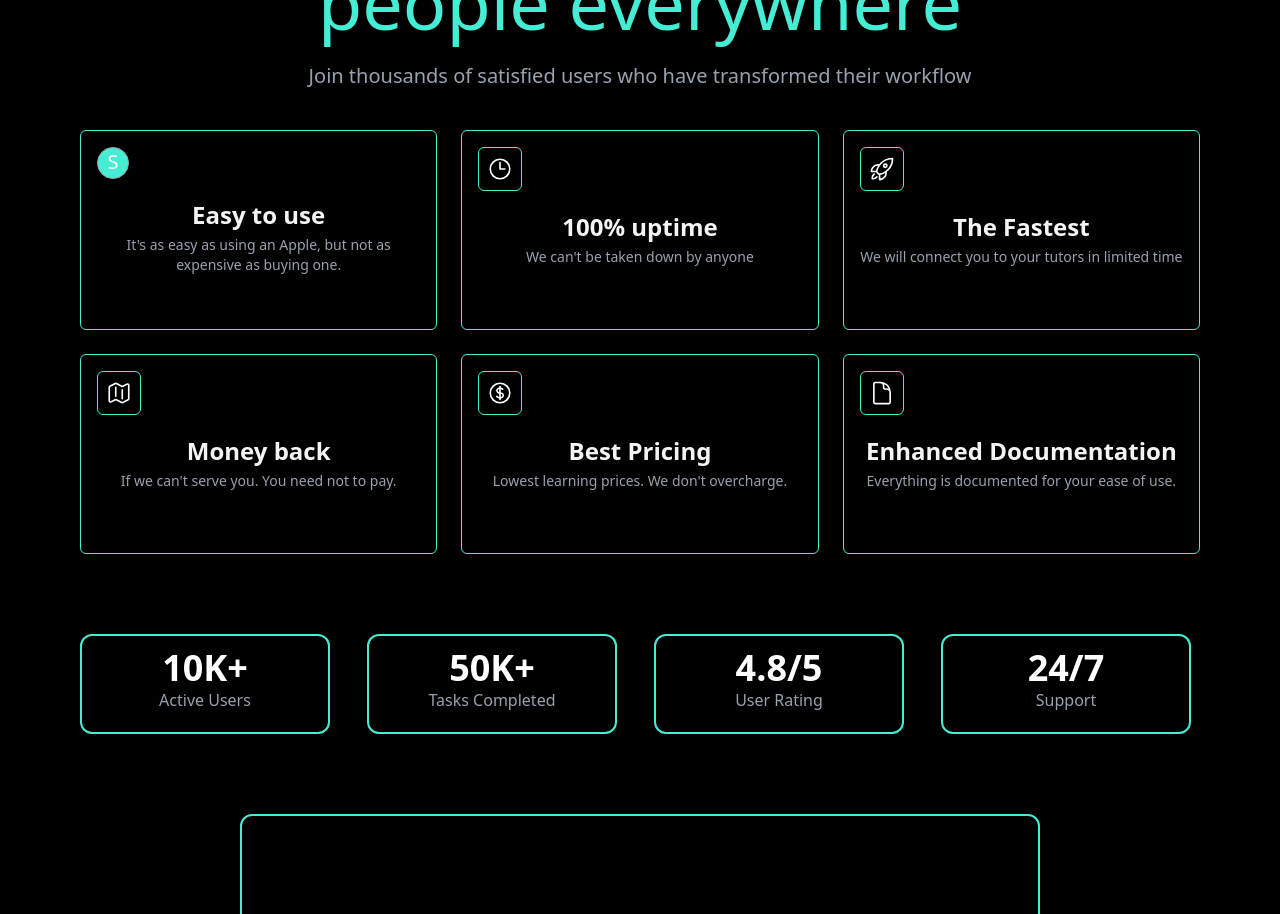
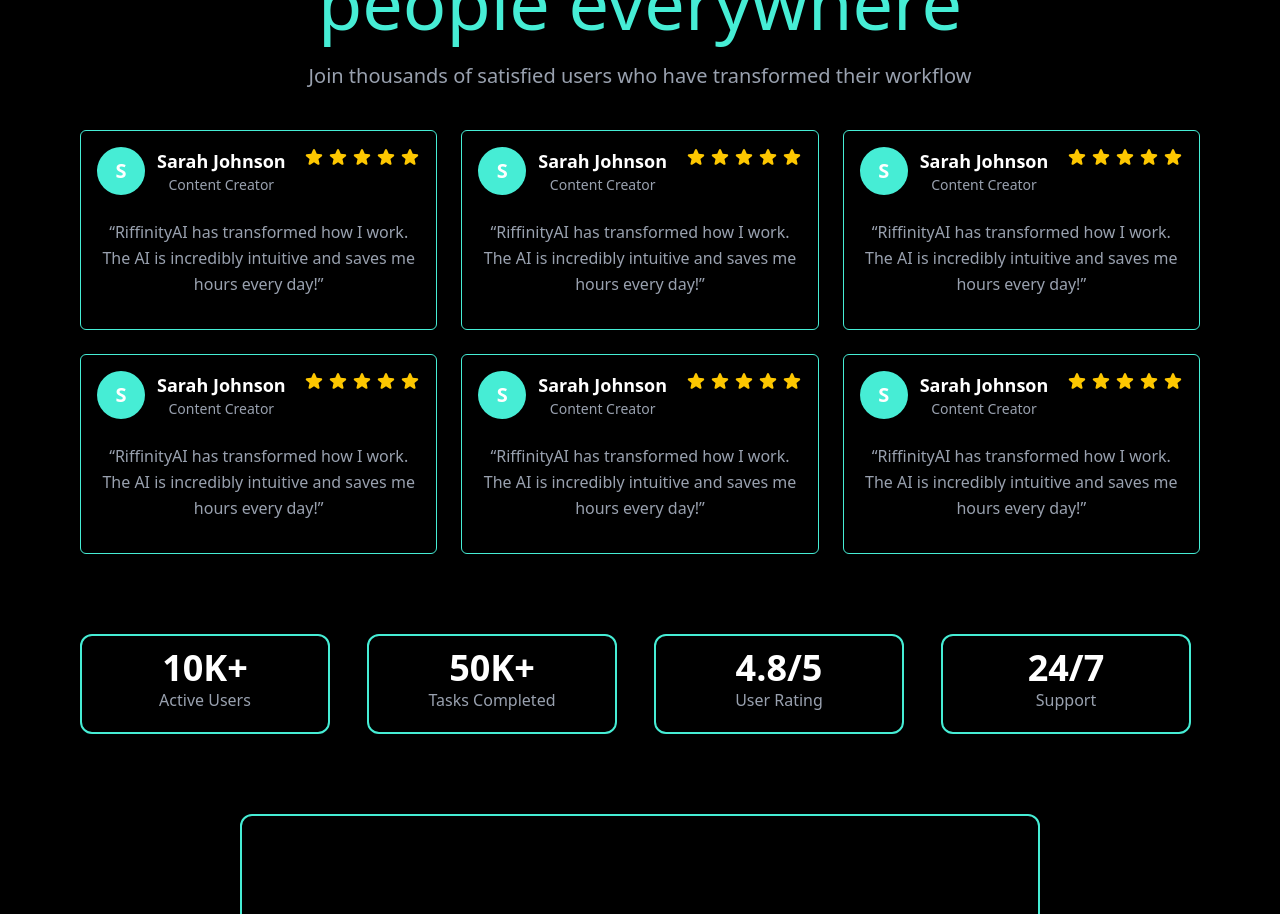
Before and after one commit to shubham22062/Awast, a Next.js app in the folder landing/: page / in a window 1280 px wide. Shown: the part 2880-3794 px from the top of the page. Built offline with nearby package versions, Linux system fonts and the light colour scheme; no server answers.

Commit message:
changes in About

```diff
--- a/landing/components/About.tsx
+++ b/landing/components/About.tsx
@@ -1,3 +1,5 @@
+import { StarIcon } from "@heroicons/react/24/solid";
+
 export default function About(){
     return (
         <div className="justify-center text-center items-center pt-30">
@@ -9,58 +11,239 @@ export default function About(){
             <div className="pt-10 grid grid-cols-1 sm:grid-cols-2 lg:grid-cols-3 xl:grid-cols-3 gap-6 px-20">
 
                 {/* Card 1 */}
-                <div className="border border-teal-300 rounded-md w-full min-h-[200px] p-4 transition-transform duration-300 hover:scale-105 bg-transparent">
-                <span className="block rounded-full bg-teal-300 border border-gray-400 text-white text-xl w-8 h-8">S</span>
-                    <span className="text-2xl text-gray-100 font-bold block pt-5">Easy to use</span>
-                    <p className="text-gray-400 text-sm mt-1">It's as easy as using an Apple, but not as expensive as buying one.</p>
+                <div className="border border-teal-300 rounded-md w-full min-h-[200px] p-4 bg-transparent transition-transform duration-300 hover:scale-105">
+
+                <div className="flex items-start justify-between">
+
+                    <div className="flex items-center gap-3">
+                    <span className="flex items-center justify-center rounded-full bg-teal-300 text-white text-xl font-bold w-12 h-12">
+                        S
+                    </span>
+
+                    <div>
+                        <h3 className="text-lg font-bold text-white">
+                        Sarah Johnson
+                        </h3>
+                        <p className="text-sm text-gray-400">
+                        Content Creator
+                        </p>
+                    </div>
+                    </div>
+
+                    <div className="flex gap-1">
+                    {[...Array(5)].map((_, index) => (
+                        <StarIcon
+                        key={index}
+                        className="h-5 w-5 text-yellow-400"
+                        />
+                    ))}
+                    </div>
+                </div>
+
+
+                <div className="mt-6">
+                <p className="mt-2  text-gray-400 leading-relaxed">
+                    “RiffinityAI has transformed how I work. The AI is incredibly intuitive and saves me hours every day!”
+                    </p>
+                </div>
                 </div>
 
                 {/* Card 2 */}
-                <div className="border border-teal-300 rounded-md w-full min-h-[200px] p-4 transition-transform duration-300 hover:scale-105 bg-transparent">
-                    <svg xmlns="http://www.w3.org/2000/svg" fill="none" viewBox="0 0 24 24" strokeWidth="1.5" stroke="currentColor" className="size-11 text-white border border-teal-300 rounded-md p-2 transition-transform duration-300 hover:scale-105">
-                        <path strokeLinecap="round" strokeLinejoin="round" d="M12 6v6h4.5m4.5 0a9 9 0 1 1-18 0 9 9 0 0 1 18 0Z" />
-                    </svg>
-                    <span className="text-2xl text-gray-100 font-bold block pt-5">100% uptime</span>
-                    <p className="text-gray-400 text-sm mt-1">We can't be taken down by anyone</p>
+                 <div className="border border-teal-300 rounded-md w-full min-h-[200px] p-4 bg-transparent transition-transform duration-300 hover:scale-105">
+
+                <div className="flex items-start justify-between">
+
+                    <div className="flex items-center gap-3">
+                    <span className="flex items-center justify-center rounded-full bg-teal-300 text-white text-xl font-bold w-12 h-12">
+                        S
+                    </span>
+
+                    <div>
+                        <h3 className="text-lg font-bold text-white">
+                        Sarah Johnson
+                        </h3>
+                        <p className="text-sm text-gray-400">
+                        Content Creator
+                        </p>
+                    </div>
+                    </div>
+
+                    <div className="flex gap-1">
+                    {[...Array(5)].map((_, index) => (
+                        <StarIcon
+                        key={index}
+                        className="h-5 w-5 text-yellow-400"
+                        />
+                    ))}
+                    </div>
                 </div>
 
+
+                <div className="mt-6">
+                <p className="mt-2  text-gray-400 leading-relaxed">
+                    “RiffinityAI has transformed how I work. The AI is incredibly intuitive and saves me hours every day!”
+                    </p>
+                </div>
+                </div>
+
+
                 {/* Card 3 */}
-                <div className="border border-teal-300 rounded-md w-full min-h-[200px] p-4 transition-transform duration-300 hover:scale-105 bg-transparent">
-                    <svg xmlns="http://www.w3.org/2000/svg" fill="none" viewBox="0 0 24 24" strokeWidth="1.5" stroke="currentColor" className="size-11 text-white border border-teal-300 rounded-md p-2 transition-transform duration-300 hover:scale-105">
-                        <path strokeLinecap="round" strokeLinejoin="round" d="M15.59 14.37a6 6 0 0 1-5.84 7.38v-4.8m5.84-2.58a14.98 14.98 0 0 0 6.16-12.12A14.98 14.98 0 0 0 9.631 8.41m5.96 5.96a14.926 14.926 0 0 1-5.841 2.58m-.119-8.54a6 6 0 0 0-7.381 5.84h4.8m2.581-5.84a14.927 14.927 0 0 0-2.58 5.84m2.699 2.7c-.103.021-.207.041-.311.06a15.09 15.09 0 0 1-2.448-2.448 14.9 14.9 0 0 1 .06-.312m-2.24 2.39a4.493 4.493 0 0 0-1.757 4.306 4.493 4.493 0 0 0 4.306-1.758M16.5 9a1.5 1.5 0 1 1-3 0 1.5 1.5 0 0 1 3 0Z" />
-                    </svg>
-                    <span className="text-2xl text-gray-100 font-bold block pt-5">The Fastest</span>
-                    <p className="text-gray-400 text-sm mt-1">We will connect you to your tutors in limited time</p>
+                 <div className="border border-teal-300 rounded-md w-full min-h-[200px] p-4 bg-transparent transition-transform duration-300 hover:scale-105">
+
+                <div className="flex items-start justify-between">
+
+                    <div className="flex items-center gap-3">
+                    <span className="flex items-center justify-center rounded-full bg-teal-300 text-white text-xl font-bold w-12 h-12">
+                        S
+                    </span>
+
+                    <div>
+                        <h3 className="text-lg font-bold text-white">
+                        Sarah Johnson
+                        </h3>
+                        <p className="text-sm text-gray-400">
+                        Content Creator
+                        </p>
+                    </div>
+                    </div>
+
+                    <div className="flex gap-1">
+                    {[...Array(5)].map((_, index) => (
+                        <StarIcon
+                        key={index}
+                        className="h-5 w-5 text-yellow-400"
+                        />
+                    ))}
+                    </div>
+                </div>
+
+
+                <div className="mt-6">
+                <p className="mt-2  text-gray-400 leading-relaxed">
+                    “RiffinityAI has transformed how I work. The AI is incredibly intuitive and saves me hours every day!”
+                    </p>
+                </div>
                 </div>
 
 
 
+
                 {/* Card 5 */}
-                <div className="border border-teal-300 rounded-md w-full min-h-[200px] p-4 transition-transform duration-300 hover:scale-105 bg-transparent">
-                    <svg xmlns="http://www.w3.org/2000/svg" fill="none" viewBox="0 0 24 24" strokeWidth="1.5" stroke="currentColor" className="size-11 text-white border border-teal-300 rounded-md p-2 transition-transform duration-300 hover:scale-105">
-                        <path strokeLinecap="round" strokeLinejoin="round" d="M9 6.75V15m6-6v8.25m.503 3.498 4.875-2.437c.381-.19.622-.58.622-1.006V4.82c0-.836-.88-1.38-1.628-1.006l-3.869 1.934c-.317.159-.69.159-1.006 0L9.503 3.252a1.125 1.125 0 0 0-1.006 0L3.622 5.689C3.24 5.88 3 6.27 3 6.695V19.18c0 .836.88 1.38 1.628 1.006l3.869-1.934c.317-.159.69-.159 1.006 0l4.994 2.497c.317.158.69.158 1.006 0Z" />
-                    </svg>
-                    <span className="text-2xl text-gray-100 font-bold block pt-5">Money back</span>
-                    <p className="text-gray-400 text-sm mt-1">If we can't serve you. You need not to pay.</p>
+                 <div className="border border-teal-300 rounded-md w-full min-h-[200px] p-4 bg-transparent transition-transform duration-300 hover:scale-105">
+
+                <div className="flex items-start justify-between">
+
+                    <div className="flex items-center gap-3">
+                    <span className="flex items-center justify-center rounded-full bg-teal-300 text-white text-xl font-bold w-12 h-12">
+                        S
+                    </span>
+
+                    <div>
+                        <h3 className="text-lg font-bold text-white">
+                        Sarah Johnson
+                        </h3>
+                        <p className="text-sm text-gray-400">
+                        Content Creator
+                        </p>
+                    </div>
+                    </div>
+
+                    <div className="flex gap-1">
+                    {[...Array(5)].map((_, index) => (
+                        <StarIcon
+                        key={index}
+                        className="h-5 w-5 text-yellow-400"
+                        />
+                    ))}
+                    </div>
                 </div>
 
-                {/* Card 6 */}
-                <div className="border border-teal-300 rounded-md w-full min-h-[200px] p-4 transition-transform duration-300 hover:scale-105 bg-transparent">
-                    <svg xmlns="http://www.w3.org/2000/svg" fill="none" viewBox="0 0 24 24" strokeWidth="1.5" stroke="currentColor" className="size-11 text-white border border-teal-300 rounded-md p-2 transition-transform duration-300 hover:scale-105">
-                        <path strokeLinecap="round" strokeLinejoin="round" d="M12 6v12m-3-2.818.879.659c1.171.879 3.07.879 4.242 0 1.172-.879 1.172-2.303 0-3.182C13.536 12.219 12.768 12 12 12c-.725 0-1.45-.22-2.003-.659-1.106-.879-1.106-2.303 0-3.182s2.9-.879 4.006 0l.415.33M21 12a9 9 0 1 1-18 0 9 9 0 0 1 18 0Z" />
-                    </svg>
-                    <span className="text-2xl text-gray-100 font-bold block pt-5">Best Pricing</span>
-                    <p className="text-gray-400 text-sm mt-1">Lowest learning prices. We don't overcharge.</p>
+
+                <div className="mt-6">
+                <p className="mt-2  text-gray-400 leading-relaxed">
+                    “RiffinityAI has transformed how I work. The AI is incredibly intuitive and saves me hours every day!”
+                    </p>
+                </div>
                 </div>
 
+
+                {/* Card 6 */}
+                 <div className="border border-teal-300 rounded-md w-full min-h-[200px] p-4 bg-transparent transition-transform duration-300 hover:scale-105">
+
+                <div className="flex items-start justify-between">
+
+                    <div className="flex items-center gap-3">
+                    <span className="flex items-center justify-center rounded-full bg-teal-300 text-white text-xl font-bold w-12 h-12">
+                        S
+                    </span>
+
+                    <div>
+                        <h3 className="text-lg font-bold text-white">
+                        Sarah Johnson
+                        </h3>
+                        <p className="text-sm text-gray-400">
+                        Content Creator
+                        </p>
+                    </div>
+                    </div>
+
+                    <div className="flex gap-1">
+                    {[...Array(5)].map((_, index) => (
+                        <StarIcon
+                        key={index}
+                        className="h-5 w-5 text-yellow-400"
+                        />
+                    ))}
+                    </div>
+                </div>
+
+
+                <div className="mt-6">
+                <p className="mt-2  text-gray-400 leading-relaxed">
+                    “RiffinityAI has transformed how I work. The AI is incredibly intuitive and saves me hours every day!”
+                    </p>
+                </div>
+                </div>
+
+
                 {/* Card 7 */}
-                <div className="border border-teal-300 rounded-md w-full min-h-[200px] p-4 transition-transform duration-300 hover:scale-105 bg-transparent">
-                    <svg xmlns="http://www.w3.org/2000/svg" fill="none" viewBox="0 0 24 24" strokeWidth="1.5" stroke="currentColor" className="size-11 text-white border border-teal-300 rounded-md p-2 transition-transform duration-300 hover:scale-105">
-                        <path strokeLinecap="round" strokeLinejoin="round" d="M19.5 14.25v-2.625a3.375 3.375 0 0 0-3.375-3.375h-1.5A1.125 1.125 0 0 1 13.5 7.125v-1.5a3.375 3.375 0 0 0-3.375-3.375H8.25m2.25 0H5.625c-.621 0-1.125.504-1.125 1.125v17.25c0 .621.504 1.125 1.125 1.125h12.75c.621 0 1.125-.504 1.125-1.125V11.25a9 9 0 0 0-9-9Z" />
-                    </svg>
-                    <span className="text-2xl text-gray-100 font-bold block pt-5">Enhanced Documentation</span>
-                    <p className="text-gray-400 text-sm mt-1">Everything is documented for your ease of use.</p>
+                 <div className="border border-teal-300 rounded-md w-full min-h-[200px] p-4 bg-transparent transition-transform duration-300 hover:scale-105">
+
+                <div className="flex items-start justify-between">
+
+                    <div className="flex items-center gap-3">
+                    <span className="flex items-center justify-center rounded-full bg-teal-300 text-white text-xl font-bold w-12 h-12">
+                        S
+                    </span>
+
+                    <div>
+                        <h3 className="text-lg font-bold text-white">
+                        Sarah Johnson
+                        </h3>
+                        <p className="text-sm text-gray-400">
+                        Content Creator
+                        </p>
+                    </div>
+                    </div>
+
+                    <div className="flex gap-1">
+                    {[...Array(5)].map((_, index) => (
+                        <StarIcon
+                        key={index}
+                        className="h-5 w-5 text-yellow-400"
+                        />
+                    ))}
+                    </div>
                 </div>
+
+
+                <div className="mt-6">
+                <p className="mt-2  text-gray-400 leading-relaxed">
+                    “RiffinityAI has transformed how I work. The AI is incredibly intuitive and saves me hours every day!”
+                    </p>
+                </div>
+                </div>
+
 
 
 
--- a/landing/package.json
+++ b/landing/package.json
@@ -9,6 +9,7 @@
     "lint": "eslint"
   },
   "dependencies": {
+    "@heroicons/react": "^2.2.0",
     "next": "16.2.6",
     "react": "19.2.4",
     "react-dom": "19.2.4"
```
Also changed, not shown: 1 other file (tests, documents, lock files or other folders).
